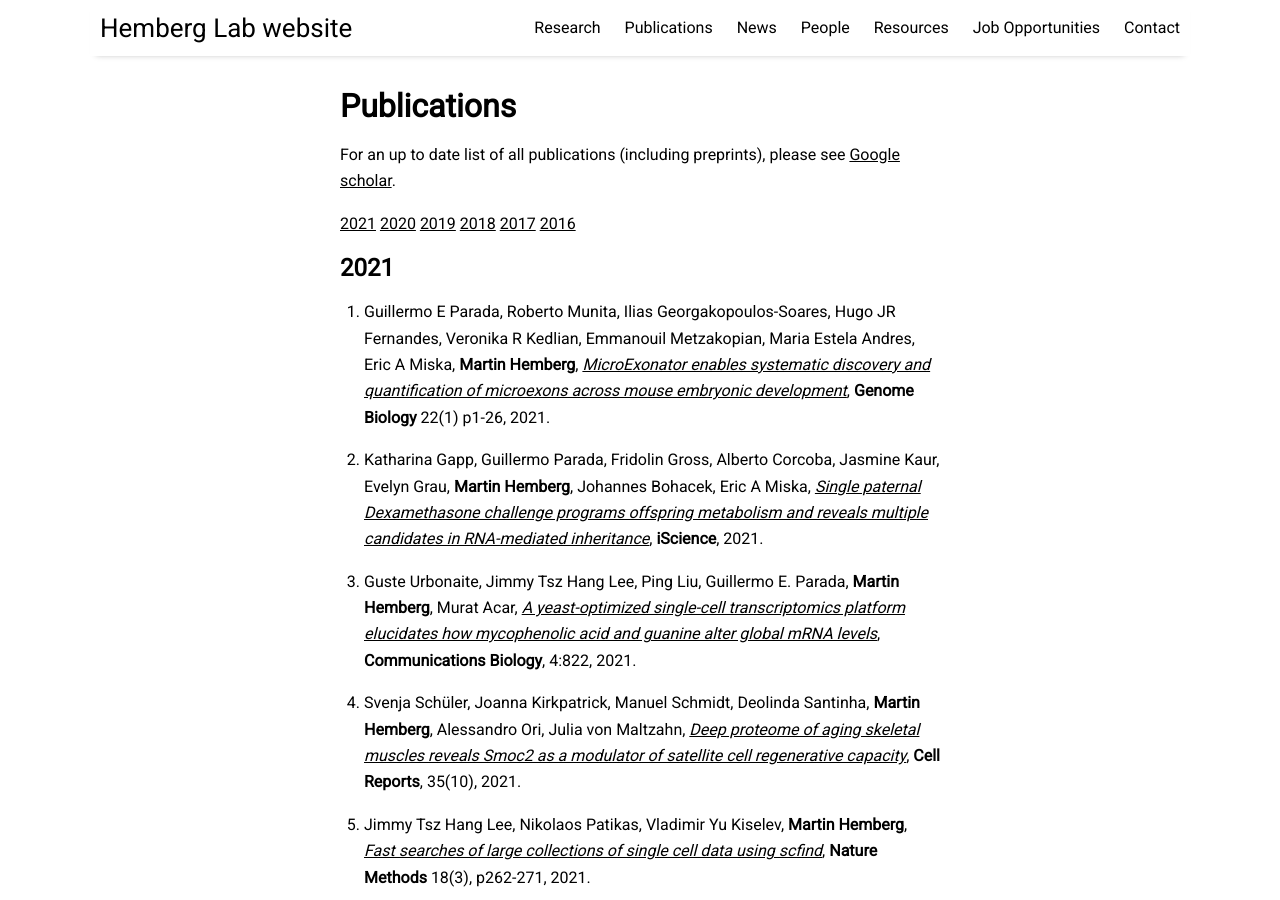
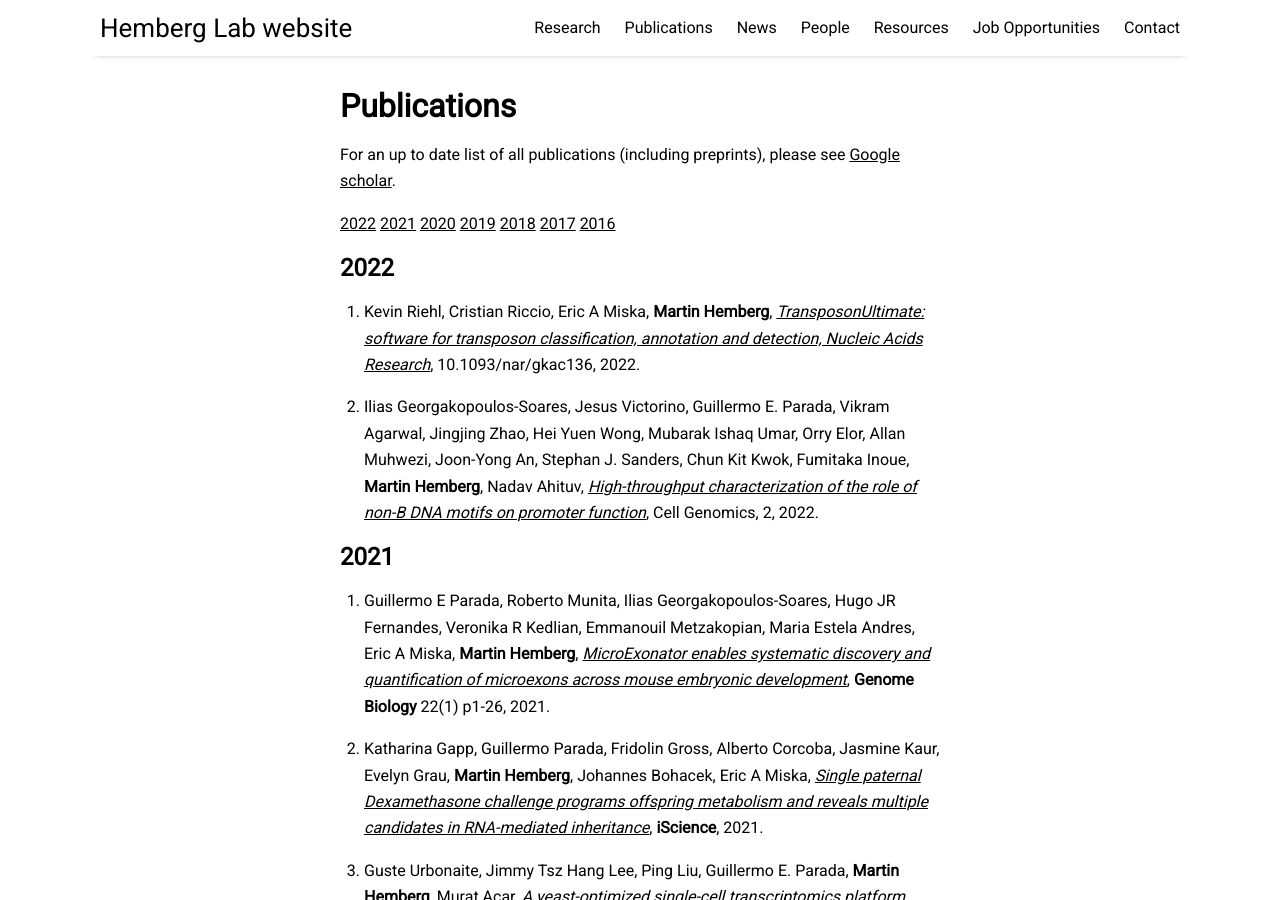
Before and after one commit to jaewon-cho/sdfasdf2dscf34fad.github.io, a Jekyll site: the page built from pages/publications.md, in a window 1280 px wide and 900 px high. Built offline with Jekyll 4.4.1, drawn with Linux system fonts in a browser that asks for light colours; nearby versions of some CDN libraries; some of the changed text lies outside the part shown.

Commit message:
Update publications page

```diff
--- a/pages/publications.md
+++ b/pages/publications.md
@@ -6,7 +6,13 @@ permalink: /publications
 
 For an up to date list of all publications (including preprints), please see [Google scholar](https://scholar.google.com/citations?user=H4jO_DQAAAAJ&hl=en).
 
-[2021](#2021) [2020](#2020) [2019](#2019) [2018](#2018) [2017](#2017) [2016](#2016)
+[2022](#2022) [2021](#2021) [2020](#2020) [2019](#2019) [2018](#2018) [2017](#2017) [2016](#2016)
+
+## <a id="2022"></a>2022
+
+1. Kevin Riehl, Cristian Riccio, Eric A Miska, **Martin Hemberg**, [*TransposonUltimate: software for transposon classification, annotation and detection, Nucleic Acids Research*](https://academic.oup.com/nar/advance-article/doi/10.1093/nar/gkac136/6541023), 10.1093/nar/gkac136, 2022.
+
+2. Ilias Georgakopoulos-Soares, Jesus Victorino, Guillermo E. Parada, Vikram Agarwal, Jingjing Zhao, Hei Yuen Wong, Mubarak Ishaq Umar, Orry Elor, Allan Muhwezi, Joon-Yong An, Stephan J. Sanders, Chun Kit Kwok, Fumitaka Inoue, **Martin Hemberg**, Nadav Ahituv, [*High-throughput characterization of the role of non-B DNA motifs on promoter function*](https://www.sciencedirect.com/science/article/pii/S2666979X22000313), Cell Genomics, 2, 2022.
 
 ## <a id="2021"></a>2021
 
@@ -27,6 +33,8 @@ For an up to date list of all publications (including preprints), please see [Go
 8. Patrick Cahan, Davide Cacchiarelli, Sara-Jane Dunn, **Martin Hemberg**, Susana M. Chuva de Sousa Lopes, Samantha Morris, Owen Rackham, Antonio del Sol, Christine A. Wells, *Computational Stem Cell Biology: open questions and guiding principles*, **Cell Stem Cell** 28(1), p20-32, 2021.
 
 9. Tallulah S Andrews, Vladimir Kiselev, Davis McCarthy, **Martin Hemberg**, [*Computational analysis of single cell RNA-seq: an overview*](https://www.nature.com/articles/s41596-020-00409-w), **Nature Protocols** 16(1), p1-9, 2021.
+
+10. Ilias Georgakopoulos-Soares, Ofer Yizhar-Barnea, Ioannis Mouratidis, **Martin Hemberg**, Nadav Ahituv, [*Absent from DNA and protein: genomic characterization of nullomers and nullpeptides across functional categories and evolution*](https://link.springer.com/article/10.1186/s13059-021-02459-z), **Genome Biology**, 22:1, 2021.
 
 ## <a id="2020"></a>2020
 
```
